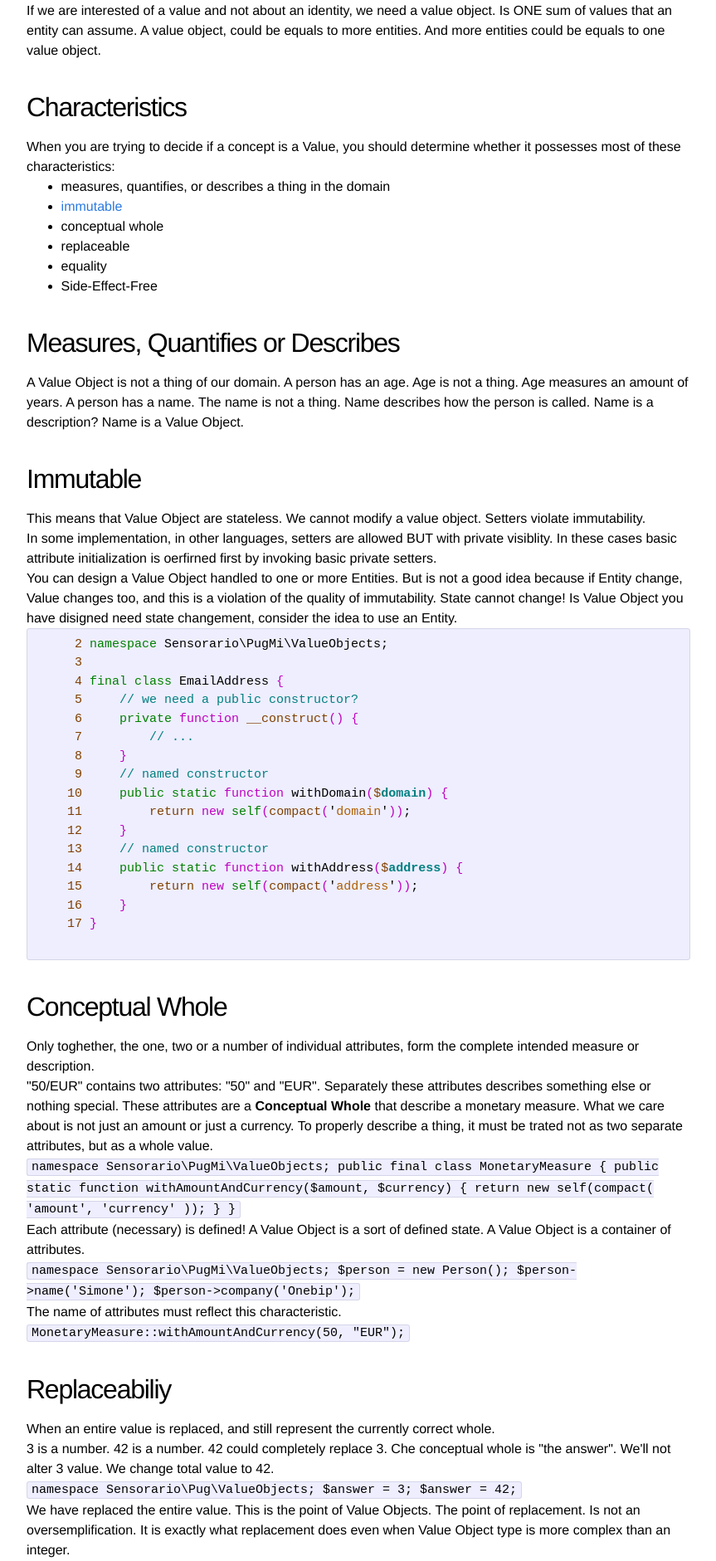
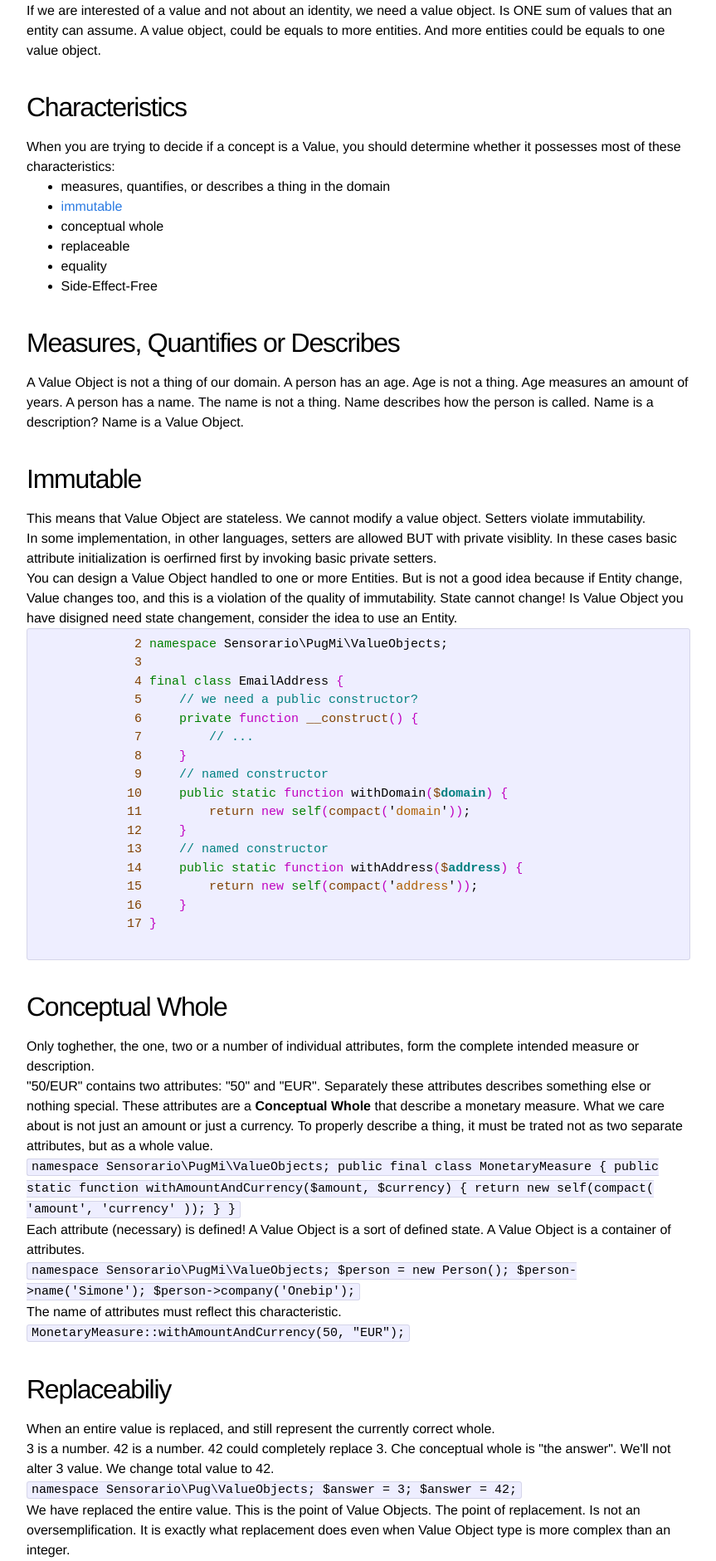
Before and after one commit to sensorario/sensorario.github.io, a Jekyll site: the page built from _posts/2015-06-22-value-objects.markdown, in a window 1280 px wide. Shown: the part 1277-3158 px from the top of the page at 83% size, without its empty margins (208-1071 px from the left). Built offline with Jekyll 4.4.1, drawn with Linux system fonts in a browser that asks for light colours.

Commit message:
Try another way to format code

```diff
--- a/_posts/2015-06-22-value-objects.markdown
+++ b/_posts/2015-06-22-value-objects.markdown
@@ -7,16 +7,6 @@
 
 <style type="text/css">
 <!--
-.post pre,
-.post code {
-  border: 1px solid #d5d5e9;
-  background-color: #eef;
-  -webkit-border-radius: 3px;
-  -moz-border-radius: 3px;
-  border-radius: 3px;
-  font-size: 15px;
-  overflow: hidden;
-}
 pre { white-space: pre-wrap; font-family: monospace; color: #000000; font-size: 75%; }
 .lnr { color: #804000; }
 .Constant { color: #af5f00; }
@@ -86,24 +76,26 @@
     <p>This means that Value Object are stateless. We cannot modify a value object. Setters violate immutability.</p>
     <p>In some implementation, in other languages, setters are allowed BUT with private visiblity. In these cases basic attribute initialization is oerfirned first by invoking basic private setters.</p>
     <p>You can design a Value Object handled to one or more Entities. But is not a good idea because if Entity change, Value changes too, and this is a violation of the quality of immutability. State cannot change! Is Value Object you have disigned need state changement, consider the idea to use an Entity.</p>
-    <pre>
-    <span class="lnr"> 2 </span><span class="Type">namespace</span> Sensorario\PugMi\ValueObjects;
-    <span class="lnr"> 3 </span>
-    <span class="lnr"> 4 </span><span class="Type">final</span> <span class="Type">class</span> EmailAddress <span class="Special">{</span>
-    <span class="lnr"> 5 </span>    <span class="Comment">// we need a public constructor?</span>
-    <span class="lnr"> 6 </span>    <span class="Type">private</span> <span class="PreProc">function</span> <span class="Statement">__construct</span><span class="Special">()</span> <span class="Special">{</span>
-    <span class="lnr"> 7 </span>        <span class="Comment">// ...</span>
-    <span class="lnr"> 8 </span>    <span class="Special">}</span>
-    <span class="lnr"> 9 </span>    <span class="Comment">// named constructor</span>
-    <span class="lnr">10 </span>    <span class="Type">public</span> <span class="Type">static</span> <span class="PreProc">function</span> withDomain<span class="Special">(</span><span class="Statement">$</span><span class="Identifier">domain</span><span class="Special">)</span> <span class="Special">{</span>
-    <span class="lnr">11 </span>        <span class="Statement">return</span> <span class="PreProc">new</span> <span class="Type">self</span><span class="Special">(</span><span class="Statement">compact</span><span class="Special">(</span>'<span class="Constant">domain</span>'<span class="Special">))</span>;
-    <span class="lnr">12 </span>    <span class="Special">}</span>
-    <span class="lnr">13 </span>    <span class="Comment">// named constructor</span>
-    <span class="lnr">14 </span>    <span class="Type">public</span> <span class="Type">static</span> <span class="PreProc">function</span> withAddress<span class="Special">(</span><span class="Statement">$</span><span class="Identifier">address</span><span class="Special">)</span> <span class="Special">{</span>
-    <span class="lnr">15 </span>        <span class="Statement">return</span> <span class="PreProc">new</span> <span class="Type">self</span><span class="Special">(</span><span class="Statement">compact</span><span class="Special">(</span>'<span class="Constant">address</span>'<span class="Special">))</span>;
-    <span class="lnr">16 </span>    <span class="Special">}</span>
-    <span class="lnr">17 </span><span class="Special">}</span>
-    </pre>
+    <div class="code">
+        <pre>
+            <span class="lnr"> 2 </span><span class="Type">namespace</span> Sensorario\PugMi\ValueObjects;
+            <span class="lnr"> 3 </span>
+            <span class="lnr"> 4 </span><span class="Type">final</span> <span class="Type">class</span> EmailAddress <span class="Special">{</span>
+            <span class="lnr"> 5 </span>    <span class="Comment">// we need a public constructor?</span>
+            <span class="lnr"> 6 </span>    <span class="Type">private</span> <span class="PreProc">function</span> <span class="Statement">__construct</span><span class="Special">()</span> <span class="Special">{</span>
+            <span class="lnr"> 7 </span>        <span class="Comment">// ...</span>
+            <span class="lnr"> 8 </span>    <span class="Special">}</span>
+            <span class="lnr"> 9 </span>    <span class="Comment">// named constructor</span>
+            <span class="lnr">10 </span>    <span class="Type">public</span> <span class="Type">static</span> <span class="PreProc">function</span> withDomain<span class="Special">(</span><span class="Statement">$</span><span class="Identifier">domain</span><span class="Special">)</span> <span class="Special">{</span>
+            <span class="lnr">11 </span>        <span class="Statement">return</span> <span class="PreProc">new</span> <span class="Type">self</span><span class="Special">(</span><span class="Statement">compact</span><span class="Special">(</span>'<span class="Constant">domain</span>'<span class="Special">))</span>;
+            <span class="lnr">12 </span>    <span class="Special">}</span>
+            <span class="lnr">13 </span>    <span class="Comment">// named constructor</span>
+            <span class="lnr">14 </span>    <span class="Type">public</span> <span class="Type">static</span> <span class="PreProc">function</span> withAddress<span class="Special">(</span><span class="Statement">$</span><span class="Identifier">address</span><span class="Special">)</span> <span class="Special">{</span>
+            <span class="lnr">15 </span>        <span class="Statement">return</span> <span class="PreProc">new</span> <span class="Type">self</span><span class="Special">(</span><span class="Statement">compact</span><span class="Special">(</span>'<span class="Constant">address</span>'<span class="Special">))</span>;
+            <span class="lnr">16 </span>    <span class="Special">}</span>
+            <span class="lnr">17 </span><span class="Special">}</span>
+        </pre>
+    </div>
 </div>
 
 <div class="immutability">
```
